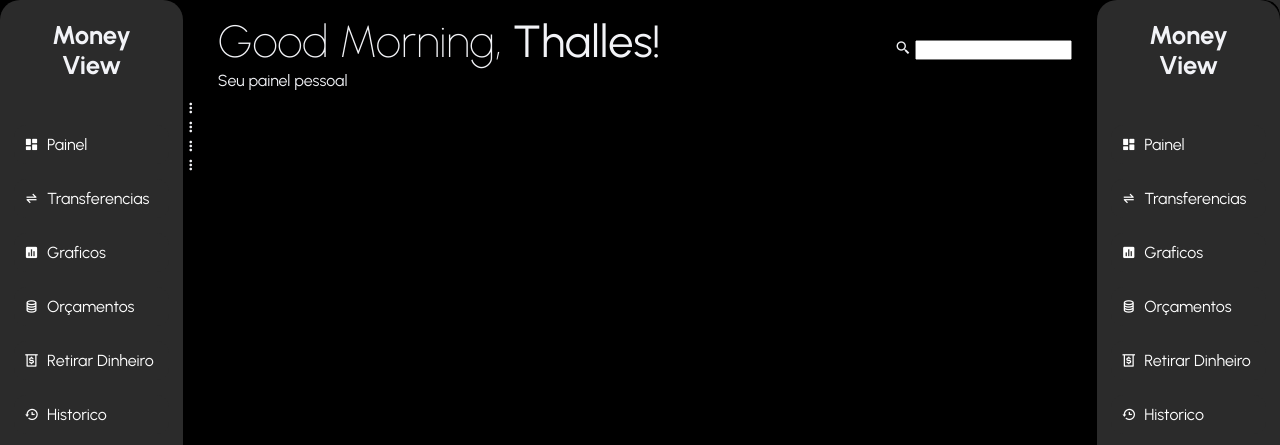
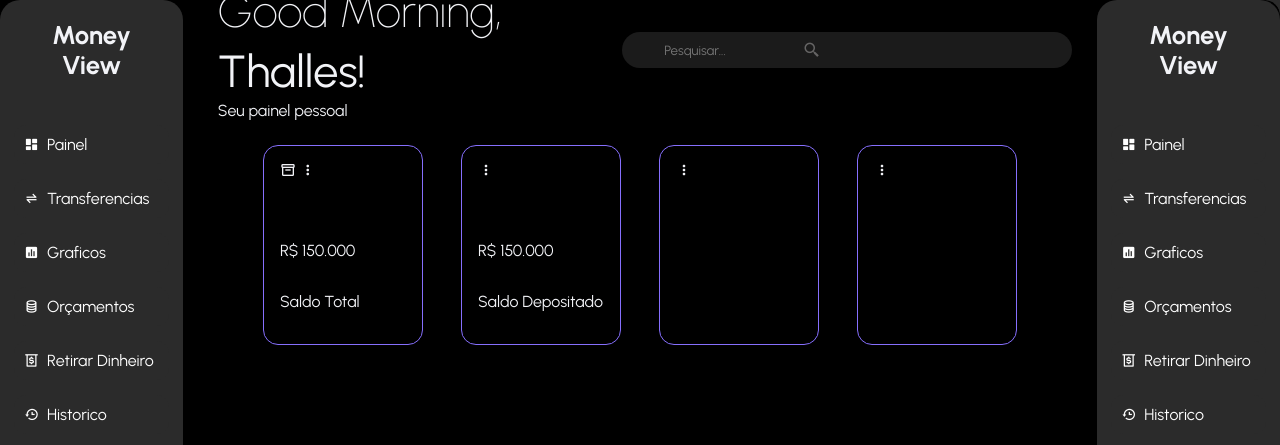
Before and after one commit to Thalles17/controle-financas, a plain HTML site: page index.html in a window 1280 px wide. Shown: the top 445 px of the page. Drawn offline with nearby package versions, Linux system fonts and the light colour scheme.

Commit message:
coding the diplay-main

```diff
--- a/index.html
+++ b/index.html
@@ -86,24 +86,29 @@
                     <span class="text-initial">Seu painel pessoal</span>
                 </div>
                 <div class="display-search">
-                    <i class='bx bx-search-alt-2' ></i>
-                    <input type="search" name="" id="">
+                    <i class='bx bx-search-alt-2' id="icon-search" ></i>
+                    <input type="search" name="" id="input-search" placeholder="          Pesquisar...">
                 </div>
             </header>
             <section class="display-cards">
                 <article class="card card-total-amount">
                     <header class="header-card">
+                        <i class='bx bx-box'></i>
                         <i class='bx bx-dots-vertical-rounded'></i>
                     </header>
-                    <div class="body-card"></div>
-                    <div class="footer-card"></div>
+                    <div class="body-card">
+                        <span>R$ 150.000</span>
+                    </div>
+                    <div class="footer-card">
+                        <span>Saldo Total</span>
+                    </div>
                 </article>
                 <article class="card card-amount-deposited">
                     <header class="header-card">
                         <i class='bx bx-dots-vertical-rounded'></i>
                     </header>
-                    <div class="body-card"></div>
-                    <div class="footer-card"></div>
+                    <div class="body-card">R$ 150.000</div>
+                    <div class="footer-card">Saldo Depositado</div>
                 </article>
                 <article class="card card-amount-spent">
                     <header class="header-card">
@@ -170,7 +175,7 @@
                  </li>
                  <li>
                     <a href="">
-                        <i class='bx bxs-cog' ></i>
+                        <i class='bx bxs-cog'></i>
                         <span>Configurações</span>
                     </a>
                  </li>
--- a/style.css
+++ b/style.css
@@ -4,10 +4,10 @@
     --font-normal: 'Urbanist', 'regular';
 
     /*Dark view Palette*/
-    --bg-color:      #1b1b1b;
+    --bgColor-dark:      #1b1b1b;
     --secondColor-dark:  #2b2b2b;
-    --third-color:   #ffffff;
-    --destak-color:  #866ffd;
+    --thirdColor-dark:   #ffffff;
+    --destakColor-dark:  #866ffd;
 
 
     /*Light view Palette*/
@@ -40,7 +40,6 @@ body{
 }
 
 #app{
-
     background-color: var(--bg-color);
     display: flex;
     justify-content: space-between;
@@ -166,3 +165,51 @@ body{
     font-family: 'Urbanist';
     font-weight: bolder;
 }
+
+#input-search{
+    position: relative;
+    width: 450px;
+    padding: 10px;
+    border-radius: 50px;
+    outline: none;
+    border: none;
+    background-color: var(--bgColor-dark);
+
+}
+
+#icon-search{
+    position: absolute;
+    top: 41px !important;
+    left: 803px;
+    z-index: 2;
+    /* background: var(--secondColor-dark); */
+    color: #656464;
+    /* border: 1px solid red; */
+    font-size: 18px;
+}
+
+.display-cards{
+    width: 100%;
+    margin-top: -5px;
+    padding: 50px;
+    display: flex;
+    justify-content: space-evenly;
+    gap: 8px;
+}
+
+.display-cards .card{
+    width: 160px;
+    height: 200px;
+    border: solid 1px var(--destak-color);
+    border-radius: 15px;
+
+}
+
+.header-card, .body-card, .footer-card{
+    width: 100%;
+    padding: 16px;
+}
+
+.header-card{
+    height: 40%;
+}
```
